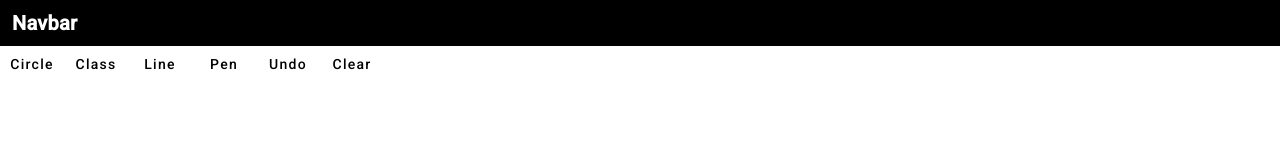
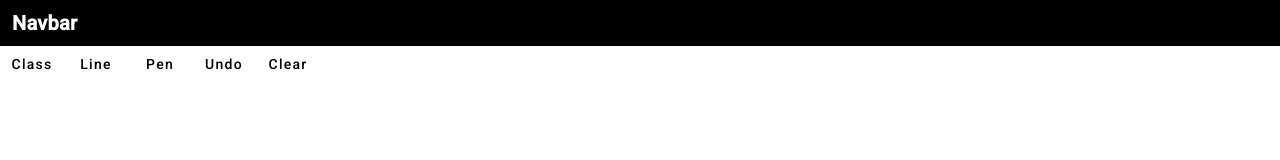
Before and after one commit to mohamedbouaz19/appGenerat, an Angular app: page /home in a window 1280 px wide. Shown: the top 160 px of the page. Built offline with nearby package versions, Linux system fonts and the light colour scheme.

Commit message:
update 24/01

```diff
--- a/src/app/home/home.component.html
+++ b/src/app/home/home.component.html
@@ -1,5 +1,4 @@
 <div class="toolbar">
-  <button mat-button (click)="setTool('circle')">Circle</button>
   <button mat-button (click)="setTool('class')">Class</button>
   <button mat-button (click)="setTool('line')">Line</button>
   <button mat-button (click)="setTool('pen')">Pen</button>
--- a/src/app/home/home.component.ts
+++ b/src/app/home/home.component.ts
@@ -82,17 +82,7 @@ export class HomeComponent implements AfterViewInit {
     const pos = this.stage.getPointerPosition();
     if (!pos) return;
 
-    if (this.tool === 'circle') {
-      this.currentShape = new Konva.Circle({
-        x: pos.x,
-        y: pos.y,
-        radius: 30,
-        fill: 'lightblue',
-        stroke: 'black',
-        draggable: true,
-      });
-      this.layer.add(this.currentShape);
-    } else if (this.tool === 'class') {
+    if (this.tool === 'class') {
       this.createClass(pos.x, pos.y);
     } else if (this.tool === 'line') {
       const target = event.target;
```
